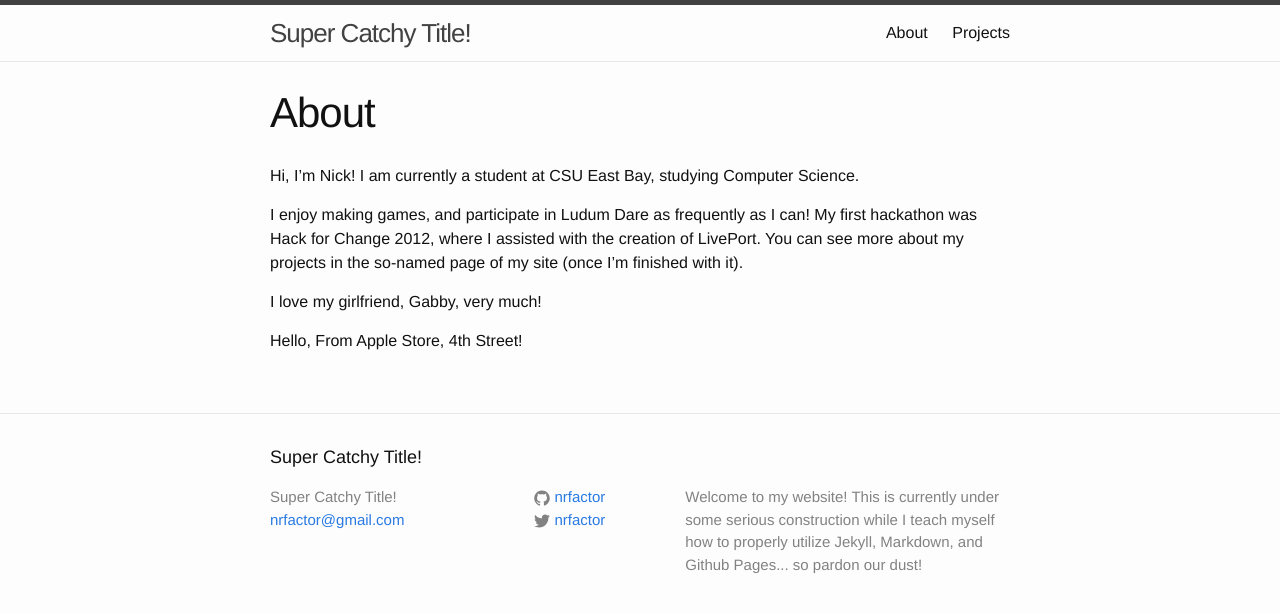
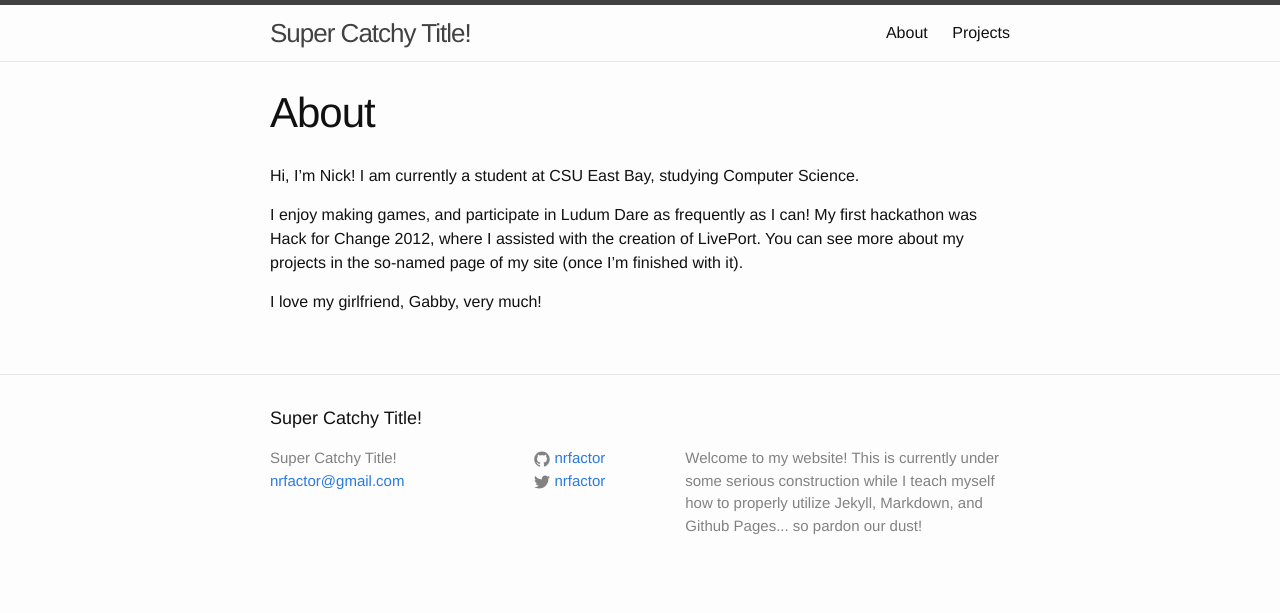
Before and after one commit to nrebhun/nrebhun.github.io, a Jekyll site: the page built from about.md, in a window 1280 px wide. Shown: the top 613 px of the page. Built offline with Jekyll 4.4.1, drawn with Linux system fonts in a browser that asks for light colours.

Commit message:
Revert of about.md ~ Reverted about.md to pre-lecture state

```diff
--- a/about.md
+++ b/about.md
@@ -9,5 +9,3 @@ Hi, I'm Nick! I am currently a student at CSU East Bay, studying Computer Scienc
 I enjoy making games, and participate in Ludum Dare as frequently as I can! My first hackathon was Hack for Change 2012, where I assisted with the creation of LivePort. You can see more about my projects in the so-named page of my site (once I'm finished with it).
 
 I love my girlfriend, Gabby, very much!
-
-Hello, From Apple Store, 4th Street!
```
